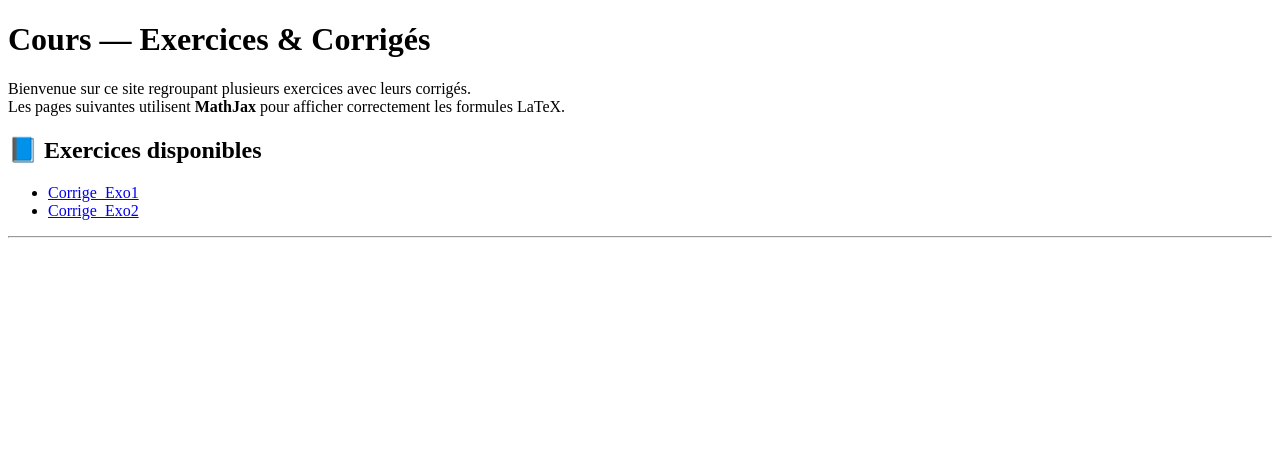
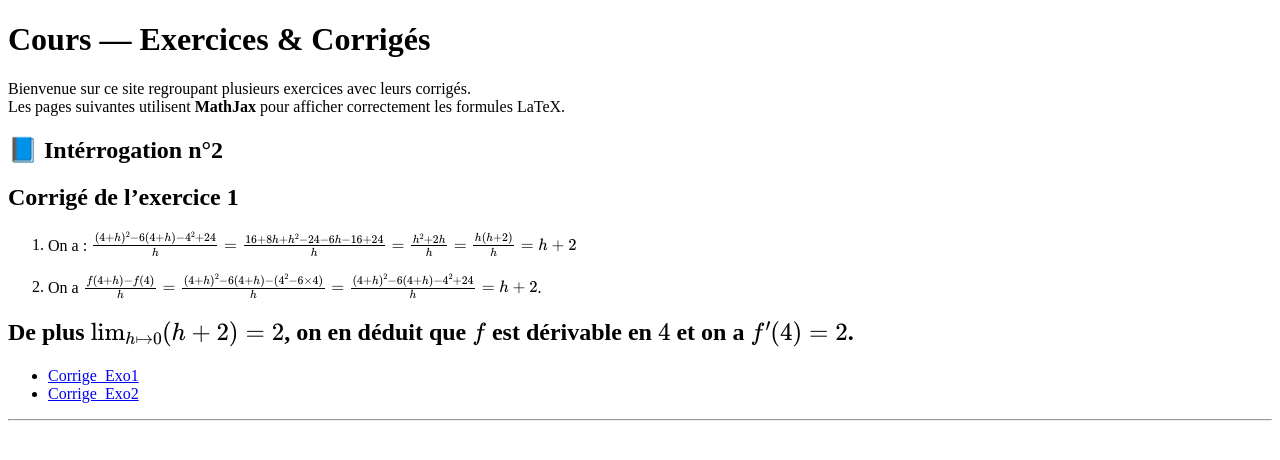
Before and after one commit to mebalou/Evaluations_1Spe_M_LOUNIS, a Jekyll site: the page built from index.md, in a window 1280 px wide. Shown: the top 460 px of the page. Built offline with Jekyll 4.4.1, drawn with Linux system fonts in a browser that asks for light colours.

Commit message:
Update index.md

```diff
--- a/index.md
+++ b/index.md
@@ -7,7 +7,19 @@ title: "Évaluations 1ère Spé"
 Bienvenue sur ce site regroupant plusieurs exercices avec leurs corrigés.
 Les pages suivantes utilisent **MathJax** pour afficher correctement les formules LaTeX.
 
-## 📘 Exercices disponibles
+## 📘 Intérrogation n°2
+
+## Corrigé de l'exercice 1
+1. On a : $\frac{(4+h)^2-6(4+h)-4^2+24}{h}=\frac{16+8h+h^2-24-6h-16+24}{h}
+=\frac{h^2+2h}{h}=\frac{h(h+2)}{h}=h+2$
+
+2. On a $$\frac{f(4+h)-f(4)}{h}=\frac{(4+h)^2-6(4+h)-(4^2-6\times 4)}{h}=\frac{(4+h)^2-6(4+h)-4^2+24}{h}=h+2
+$$.
+
+
+De plus $\lim_{h\mapsto 0}  (h+2)=2$, on en déduit que $f$ est dérivable en $4$ et on a $f'(4)=2$.
+---
+
 
 - [Corrige_Exo1](Exo1.md)
 - [Corrige_Exo2](Exo2.md)
```
